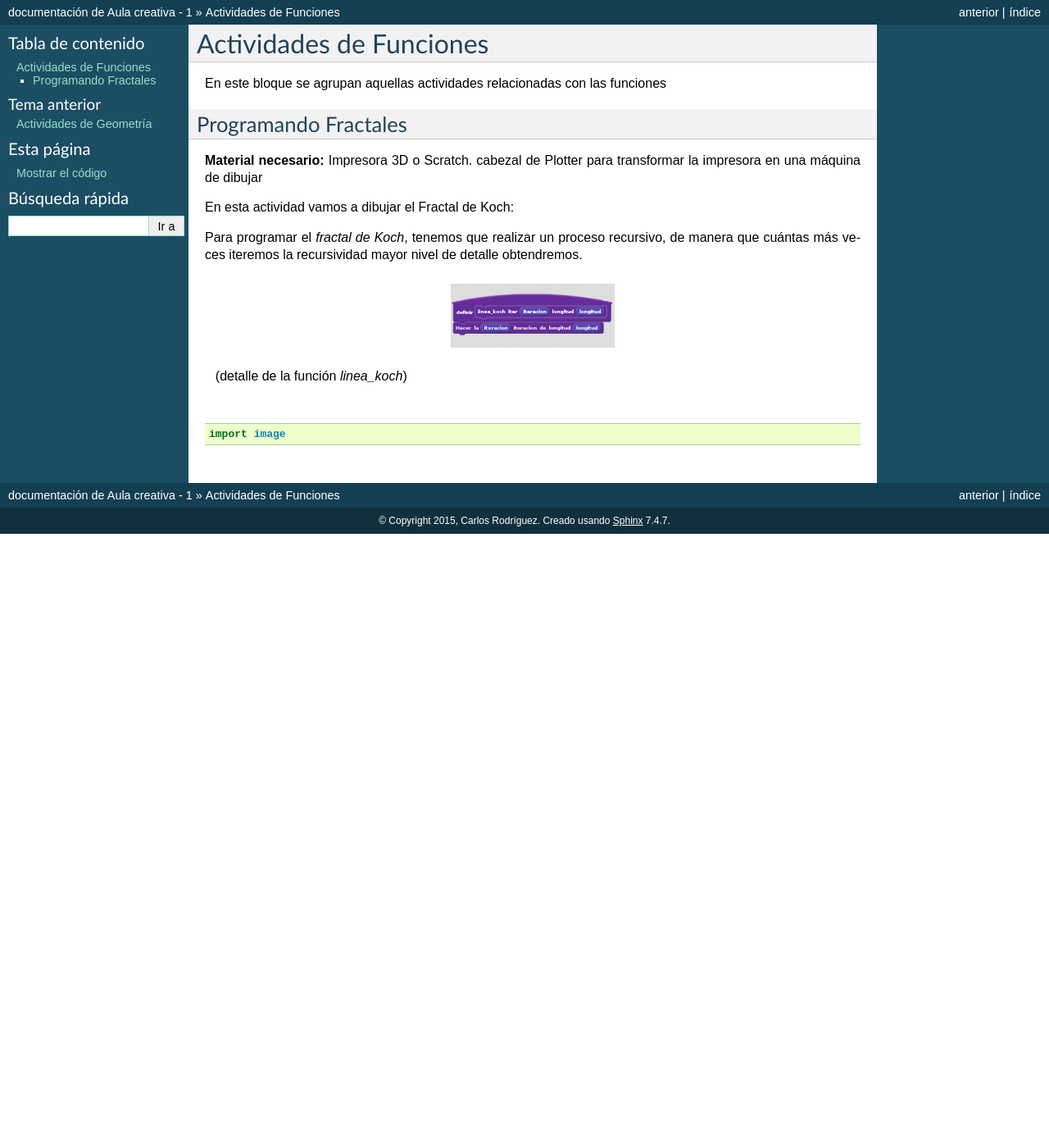
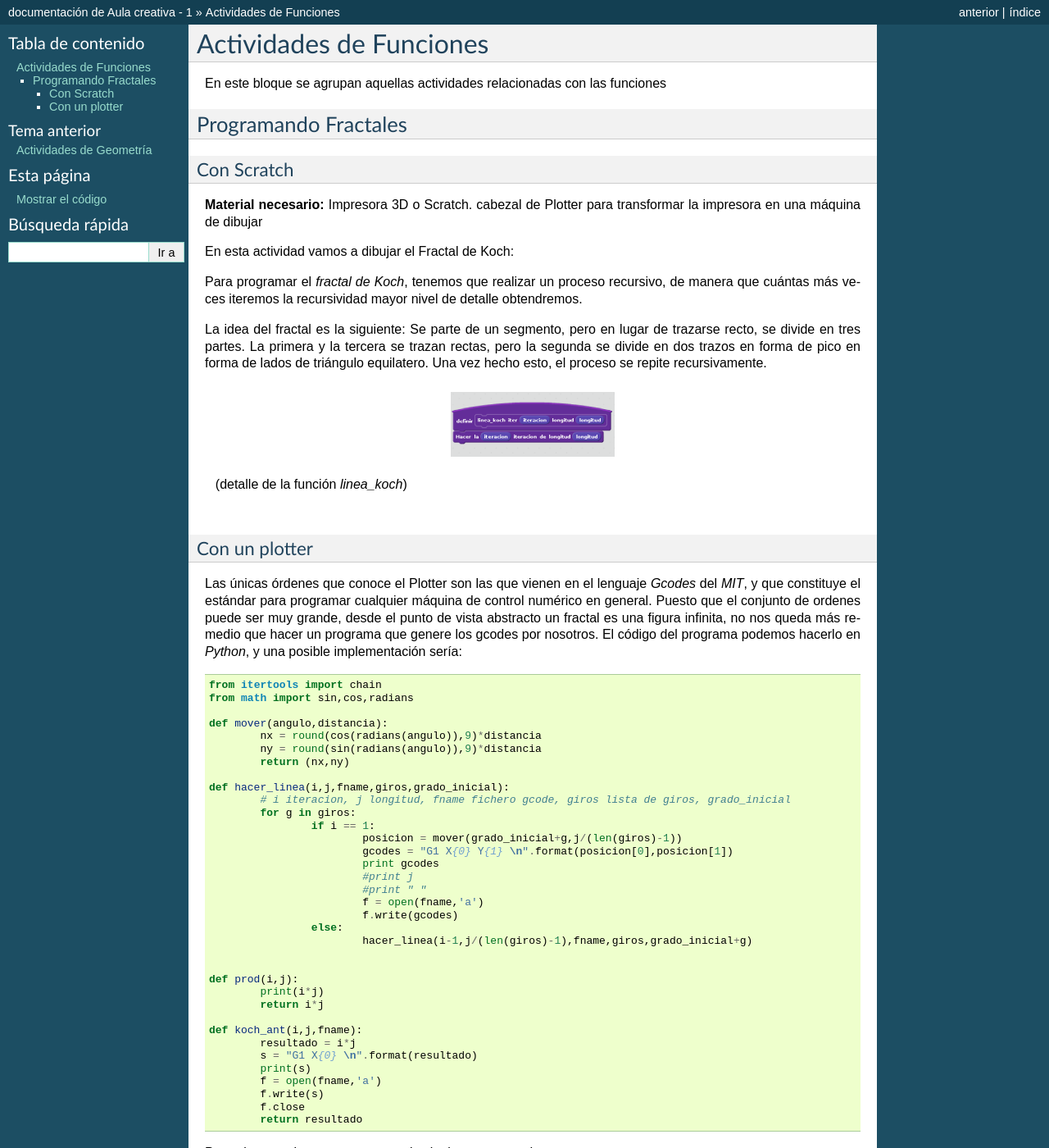
Before and after one commit to es3a10/aula_creativa, a Sphinx documentation site: the page built from docs/funciones.rst, in a window 1280 px wide and 1400 px high. Shown: the whole window at 82% size. Built offline with Sphinx 7.4.7, drawn with Linux system fonts in a browser that asks for light colours; some of the changed text lies outside the part shown.

Commit message:
fractales

```diff
--- a/docs/funciones.rst
+++ b/docs/funciones.rst
@@ -6,11 +6,17 @@ En este bloque se agrupan aquellas actividades relacionadas con las funciones
 Programando Fractales
 ======================
 
+Con Scratch
+------------
+
 **Material necesario:** Impresora 3D o Scratch. cabezal de Plotter para transformar la impresora en una máquina de dibujar
 
 En esta actividad vamos a dibujar el Fractal de Koch:
 
 Para programar el *fractal de Koch*, tenemos que realizar un proceso recursivo, de manera que cuántas más veces iteremos la recursividad mayor nivel de detalle obtendremos.
+
+La idea del fractal es la siguiente: Se parte de un segmento, pero en lugar de trazarse recto, se divide en tres partes. La primera y la tercera se trazan rectas, pero la segunda se divide en dos trazos en forma de pico en forma de lados de triángulo equilatero. Una vez hecho esto, el proceso se repite recursivamente.
+
 
 .. figure:: ./images/fractal1.png
     :width: 200px
@@ -20,6 +26,54 @@ Para programar el *fractal de Koch*, tenemos que realizar un proceso recursivo,
 
     (detalle de la función *linea_koch*)
 
+Con un plotter
+---------------
+
+Las únicas órdenes que conoce el Plotter son las que vienen en el lenguaje *Gcodes* del *MIT*, y que constituye el estándar
+para programar cualquier máquina de control numérico en general. Puesto que el conjunto de ordenes puede ser muy grande,
+desde el punto de vista abstracto un fractal es una figura infinita, no nos queda más remedio que hacer un programa que
+genere los gcodes por nosotros. El código del programa podemos hacerlo en *Python*, y una posible implementación sería:
+
 .. code-block:: python
 
-        import image
+        from itertools import chain
+        from math import sin,cos,radians
+
+        def mover(angulo,distancia):
+        	nx = round(cos(radians(angulo)),9)*distancia
+        	ny = round(sin(radians(angulo)),9)*distancia
+        	return (nx,ny)
+
+        def hacer_linea(i,j,fname,giros,grado_inicial):
+        	# i iteracion, j longitud, fname fichero gcode, giros lista de giros, grado_inicial
+        	for g in giros:
+        		if i == 1:
+        			posicion = mover(grado_inicial+g,j/(len(giros)-1))
+        			gcodes = "G1 X{0} Y{1} \n".format(posicion[0],posicion[1])
+        			print gcodes
+        			#print j
+        			#print " "
+        			f = open(fname,'a')
+        			f.write(gcodes)
+        		else:
+        			hacer_linea(i-1,j/(len(giros)-1),fname,giros,grado_inicial+g)
+
+
+        def prod(i,j):
+        	print(i*j)
+        	return i*j
+
+        def koch_ant(i,j,fname):
+        	resultado = i*j
+        	s = "G1 X{0} \n".format(resultado)
+        	print(s)
+        	f = open(fname,'a')
+        	f.write(s)
+        	f.close
+        	return resultado
+
+Para ejecutar el programa usamos lo siguientes comandos::
+
+    minideb@minideb:~/migit/fractals_gcodes$ python koch.py
+
+Esto nos creará un archivo llamado koch.gcode
```
